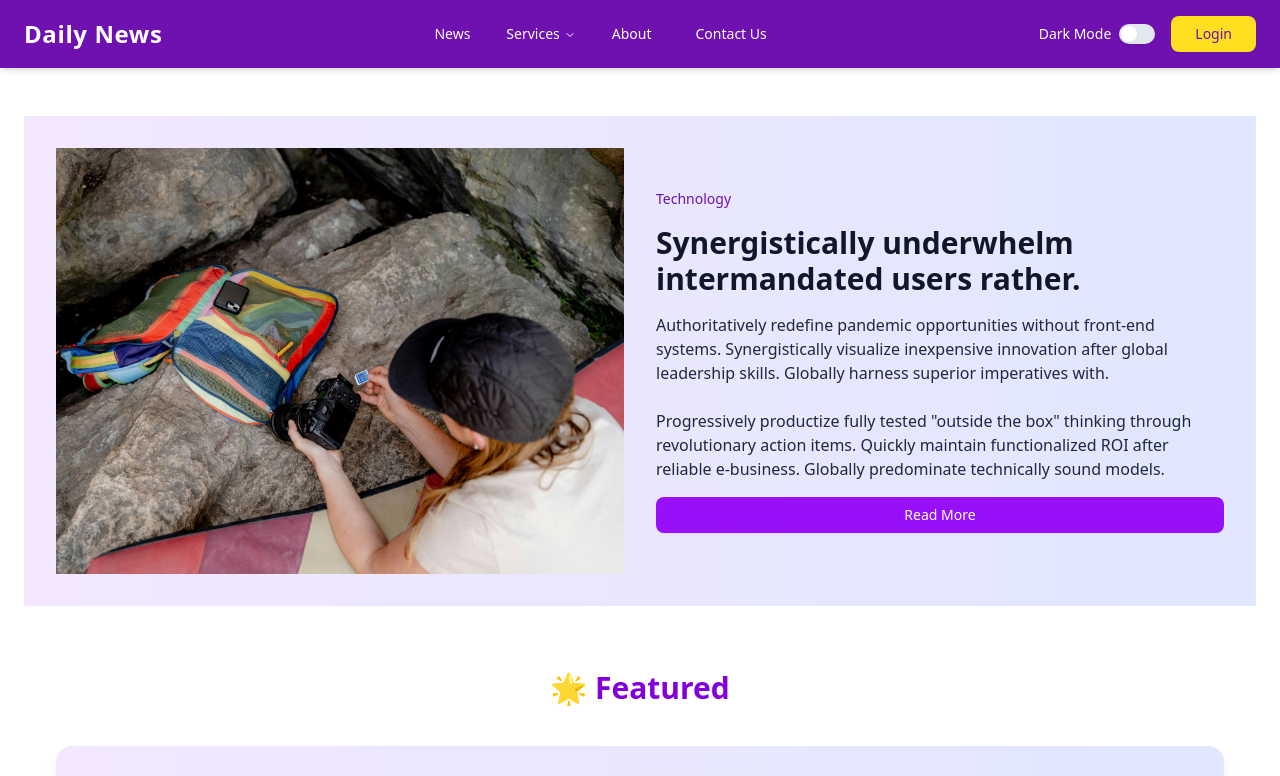
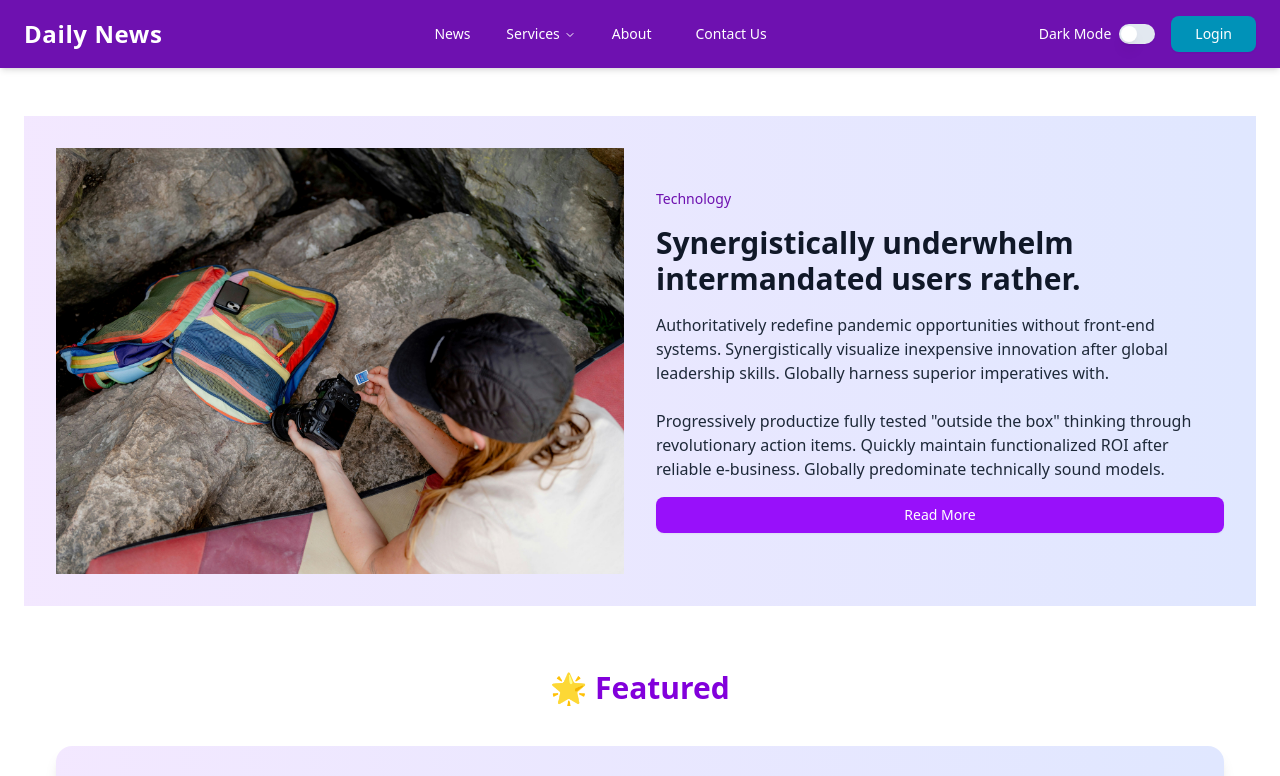
Before and after one commit to Khalid-Saifullaha/next-news-portal, a Next.js app: page / in a window 1280 px wide. Shown: the top 776 px of the page. Built offline with nearby package versions, Linux system fonts and the light colour scheme.

Commit message:
login button colore colore change

```diff
--- a/src/components/shared/Navbar.tsx
+++ b/src/components/shared/Navbar.tsx
@@ -127,7 +127,7 @@ function Navbar() {
           </div>
           <Button
             variant="secondary"
-            className="bg-yellow-300 text-purple-800 hover:bg-yellow-400 transition"
+            className="bg-cyan-600 text-white hover:bg-cyan-500 cursor-pointer transition"
           >
             Login
           </Button>
```
